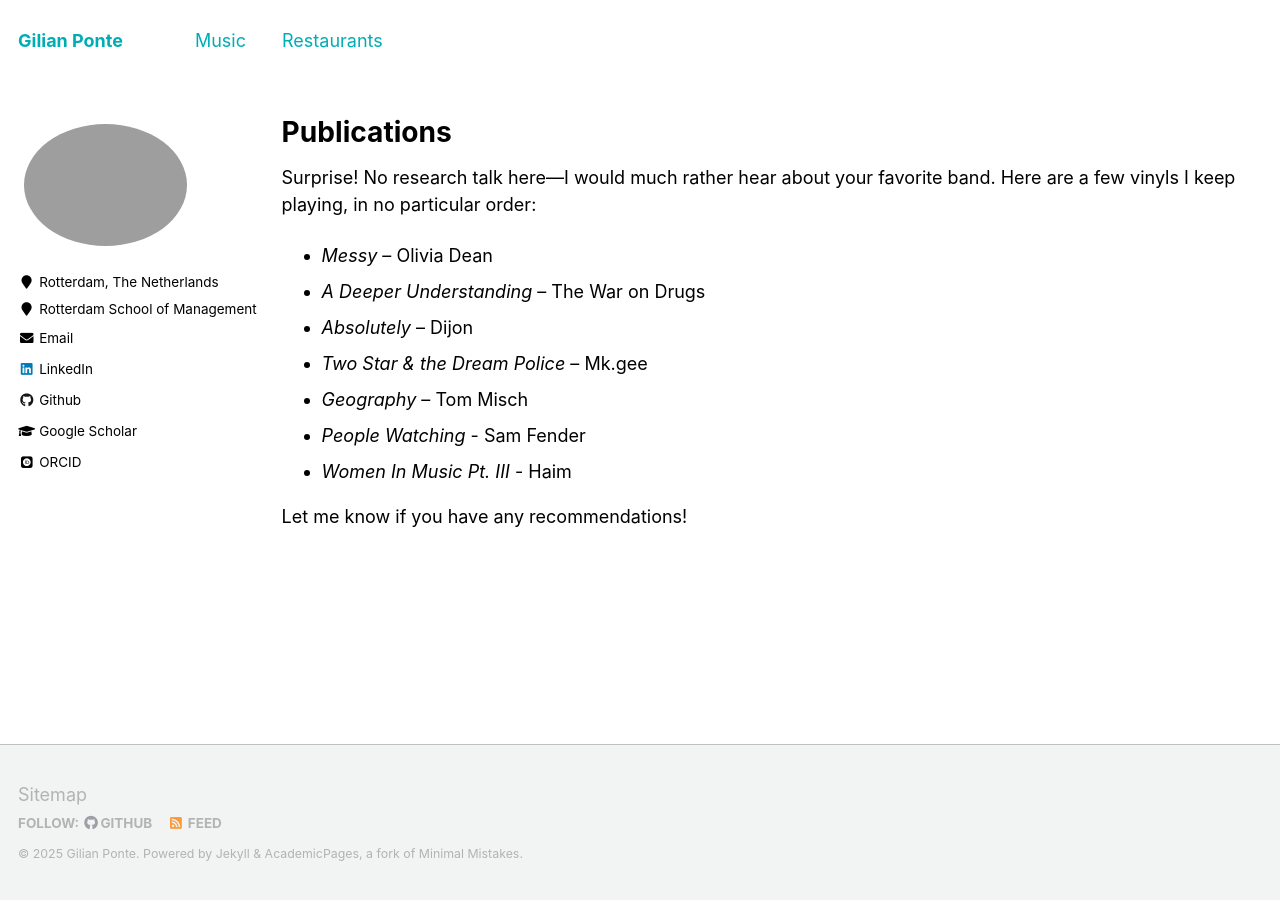
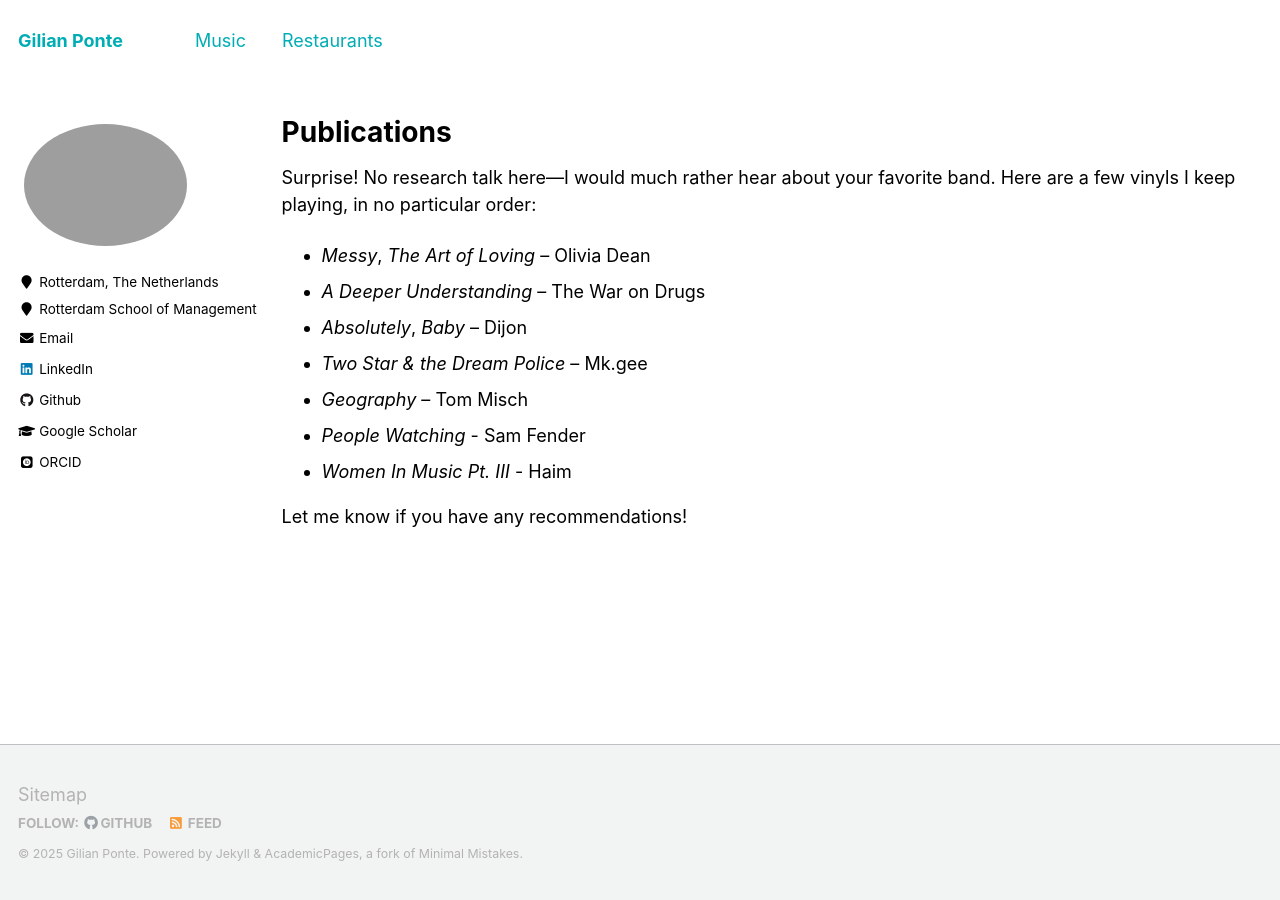
Before and after one commit to GilianPonte/gilianponte.github.io, a Jekyll site: the page built from _pages/publications.md, in a window 1280 px wide. Built offline with Jekyll 4.4.1, drawn with Linux system fonts in a browser that asks for light colours; some web fonts are replaced.

Commit message:
Update publications.md

```diff
--- a/_pages/publications.md
+++ b/_pages/publications.md
@@ -6,9 +6,9 @@ author_profile: true
 ---
 Surprise! No research talk here—I would much rather hear about your favorite band. Here are a few vinyls I keep playing, in no particular order:
 
-- *Messy* – Olivia Dean
+- *Messy*, *The Art of Loving* – Olivia Dean
 - *A Deeper Understanding* – The War on Drugs
-- *Absolutely* – Dijon
+- *Absolutely*, *Baby* – Dijon
 - *Two Star & the Dream Police* – Mk.gee
 - *Geography* – Tom Misch
 - *People Watching* - Sam Fender
```
